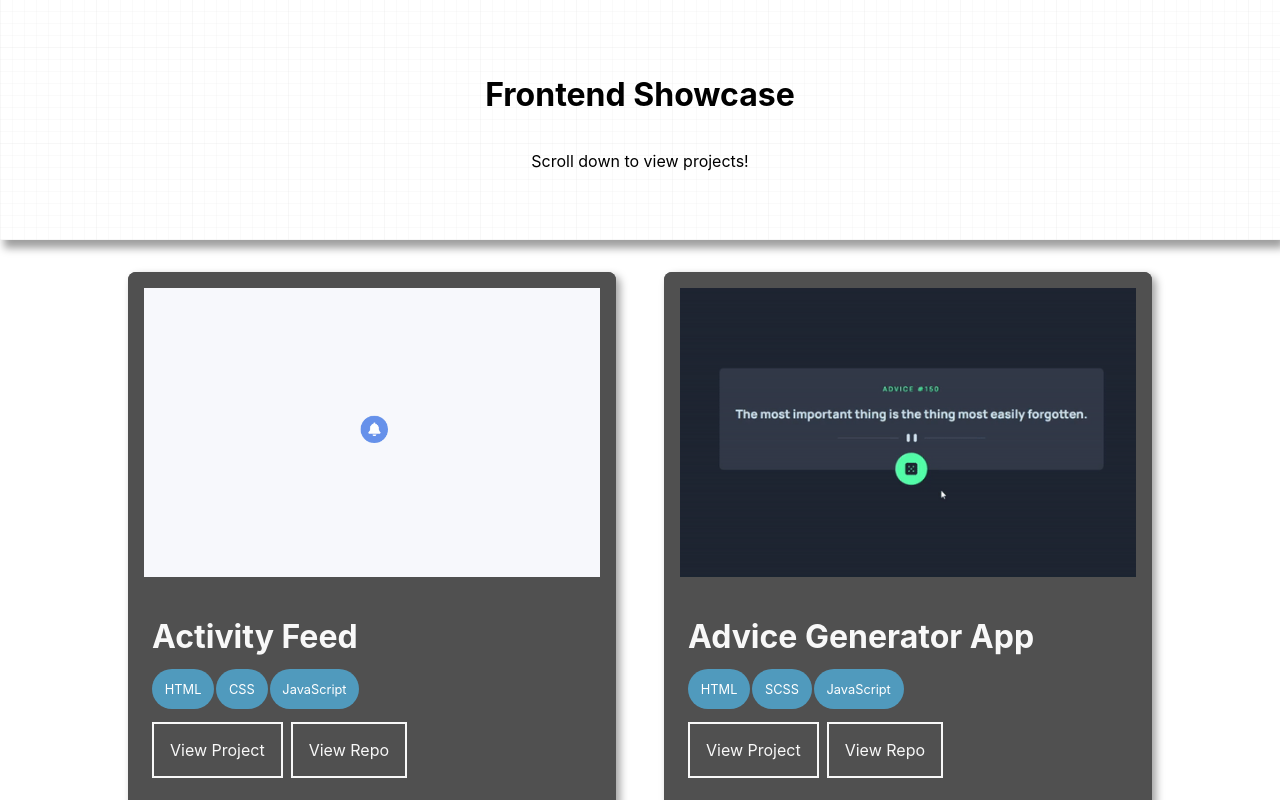
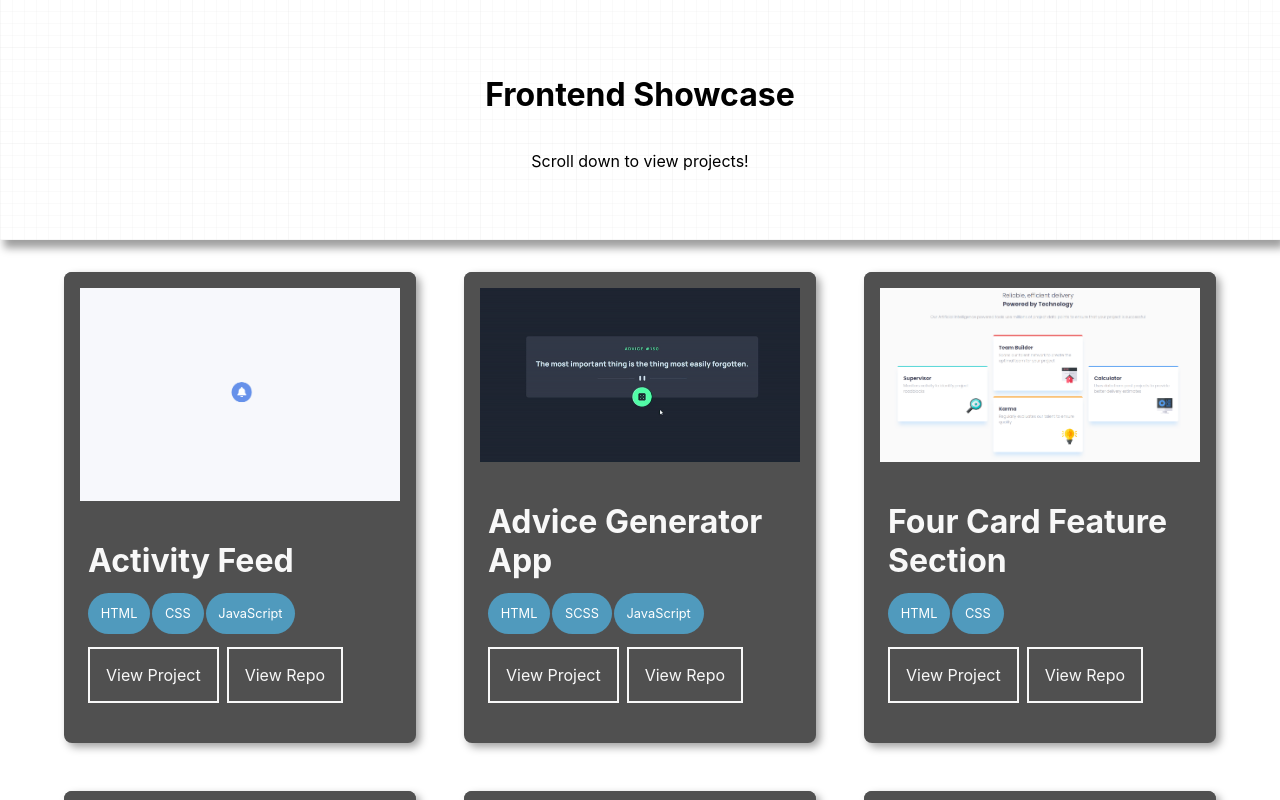
Before and after one commit to alabador/frontend-showcase, a React (Create React App) app: page / in a window 1280 px wide. Shown: the top 800 px of the page. Built offline with nearby package versions, Linux system fonts and the light colour scheme; grey boxes are pictures that could not be loaded.

Commit message:
Add 3 column grid to larger breakpoint

```diff
--- a/src/components/Projects.scss
+++ b/src/components/Projects.scss
@@ -16,8 +16,14 @@
     gap: 48px;
     padding: 0 5%;
 
+    @media screen and (min-width:600px){
+        padding: 0 15vw;
+    }
     @media screen and (min-width:800px){
         grid-template-columns: 1fr 1fr;
-        padding: 0 10vw;
+        padding: 0 5vw;
+    }
+    @media screen and (min-width:1200px){
+        grid-template-columns: 1fr 1fr 1fr;
     }
 }
```
